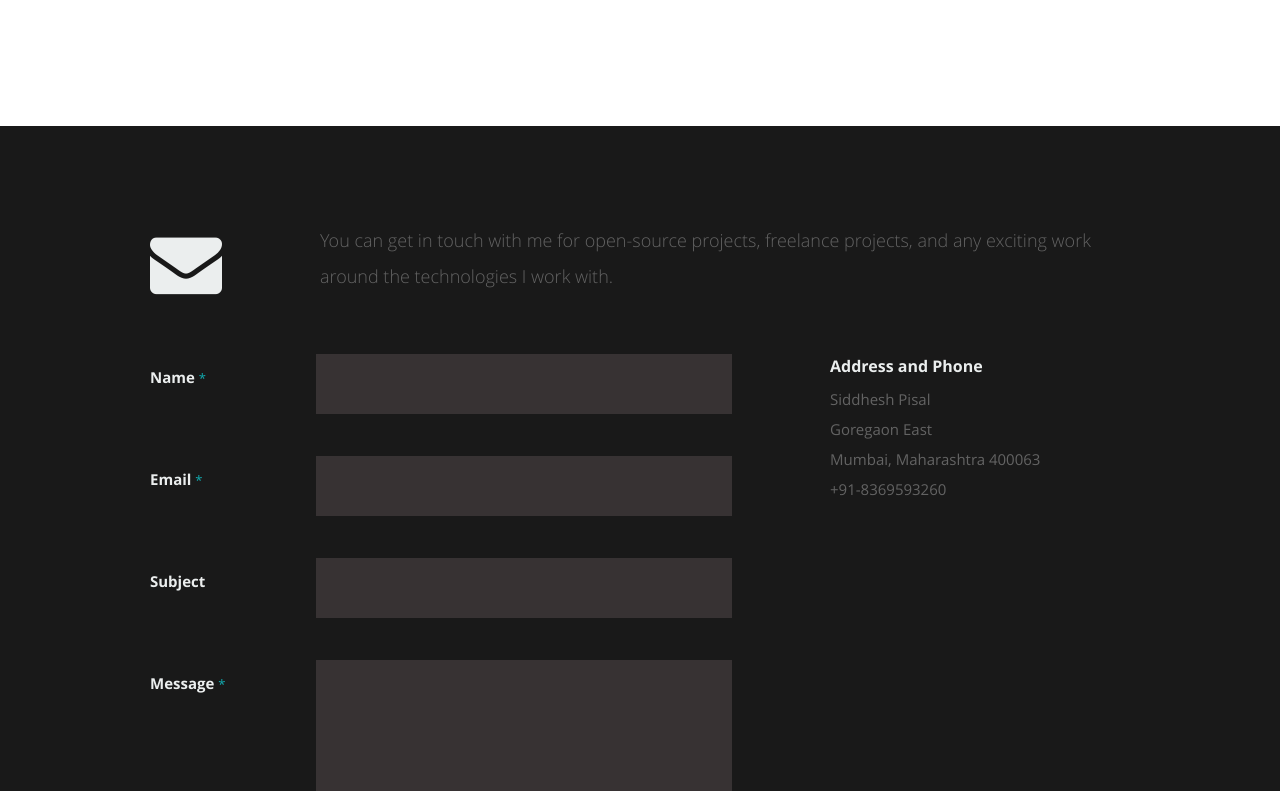
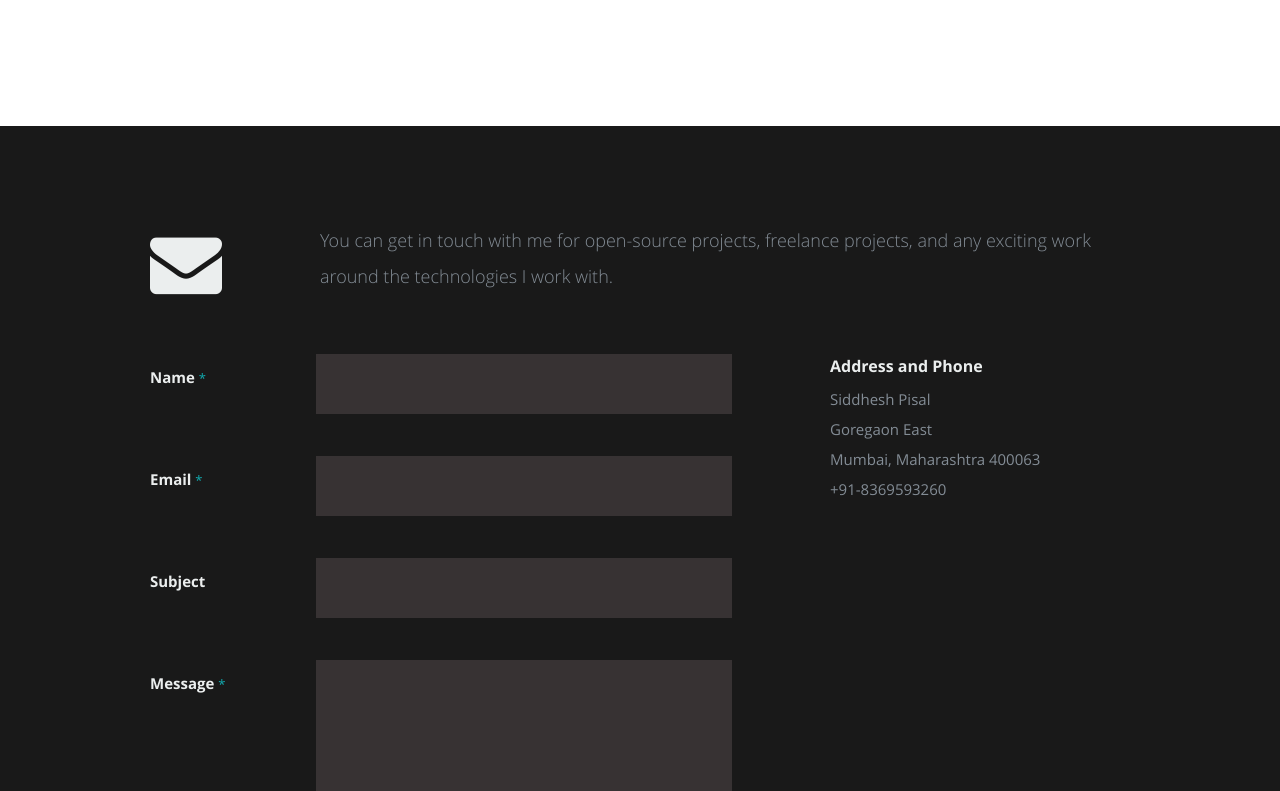
Before and after one commit to pissall20/resume, a React (Create React App) app: page / in a window 1280 px wide. Shown: the part 5229-6020 px from the top of the page. Built offline with nearby package versions, Linux system fonts and the light colour scheme.

Commit message:
Fixed a font color

```diff
--- a/public/css/layout.css
+++ b/public/css/layout.css
@@ -801,7 +801,7 @@ call-to-action .button {
    background: #191919;
    padding-top: 96px;
    padding-bottom: 102px;
-   color: #636363;
+   /* color: #636363; */
 }
 #contact .section-head { margin-bottom: 42px; }
 
```
